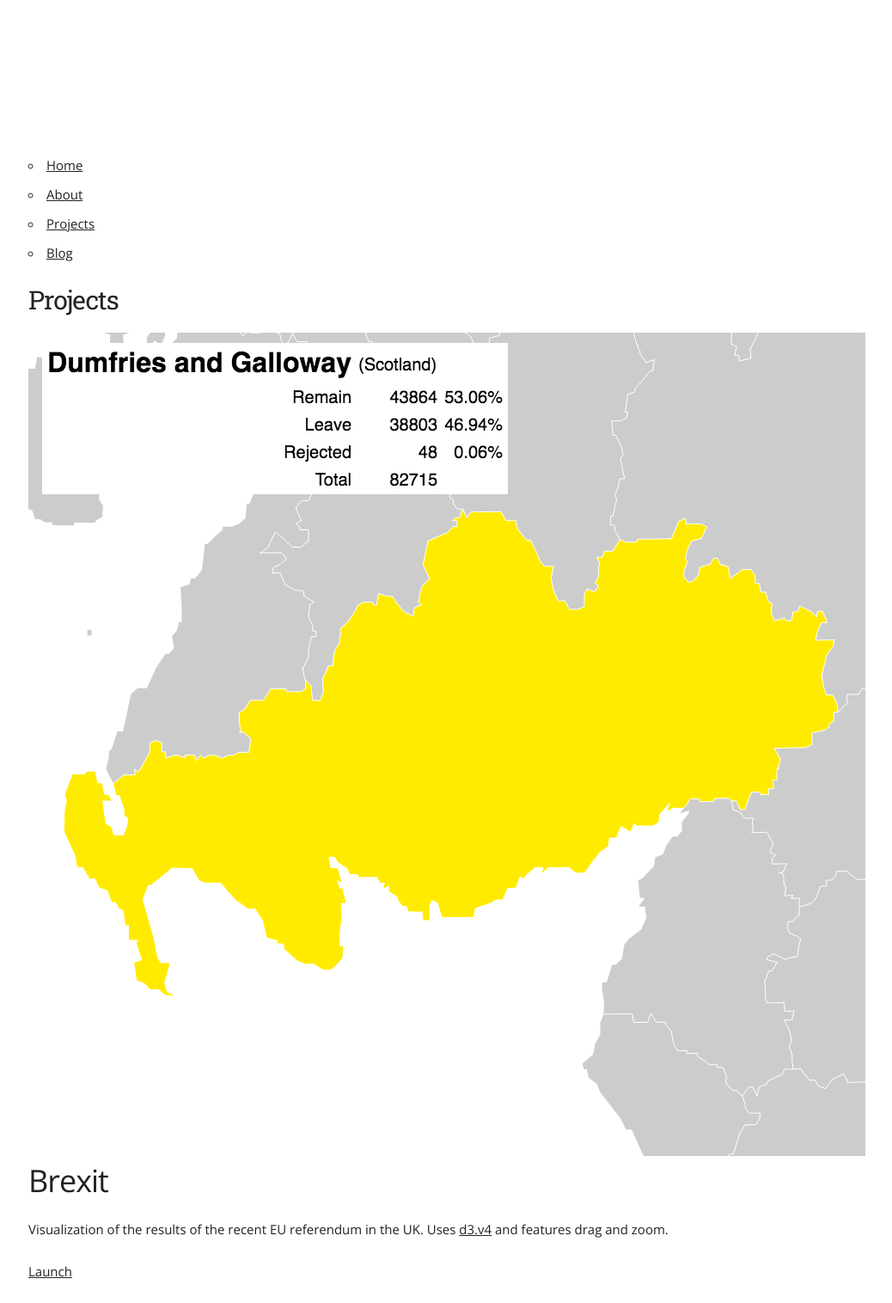
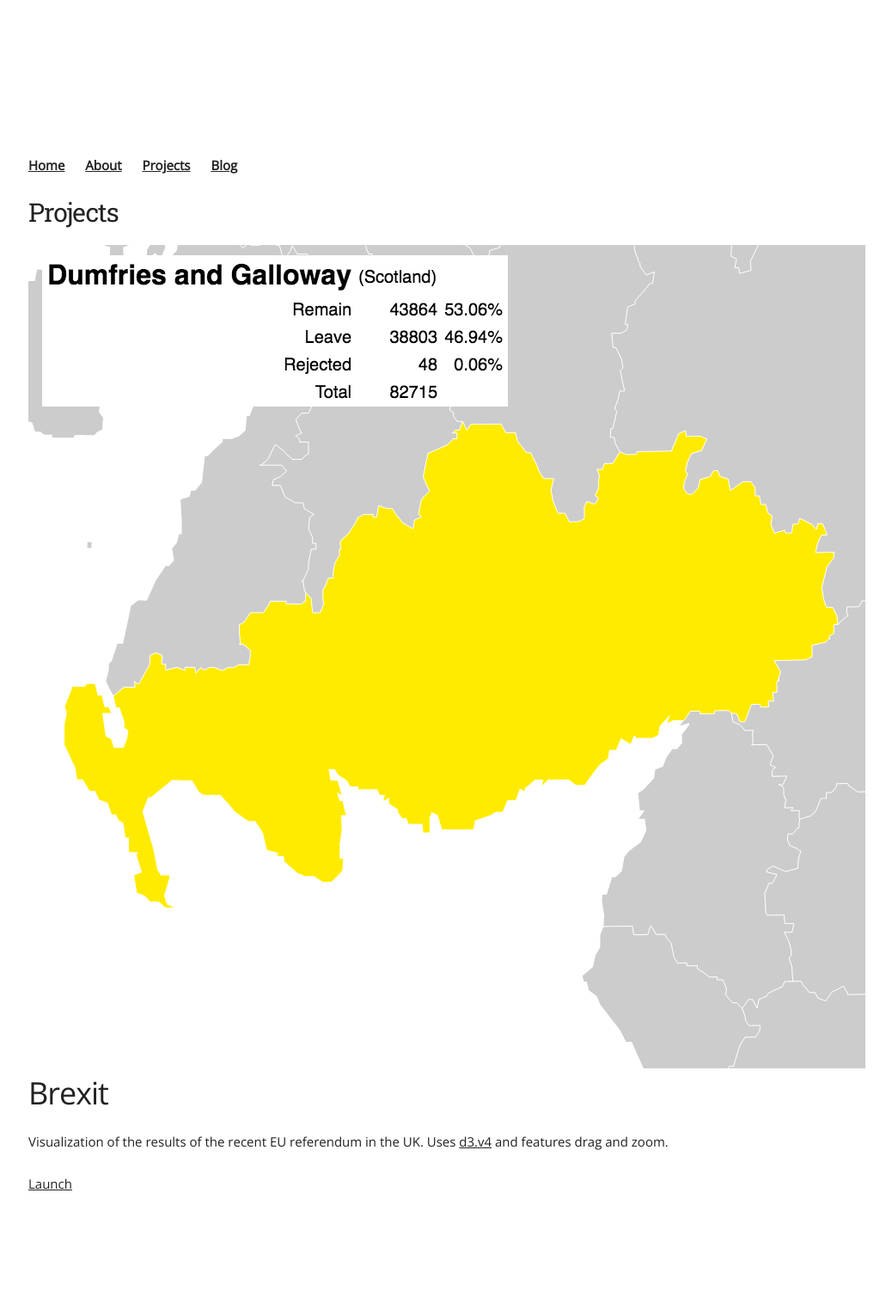
Before and after one commit to danoscarmike/danoscarmike.github.io, a Jekyll site: the page built from projects/index.html, in a window 1280 px wide. Shown: the whole page at 86% size, without its empty margins (127-1165 px from the left). Built offline with Jekyll 4.4.1, drawn with Linux system fonts in a browser that asks for light colours; after the commit the page ends 1414 px from its top, so only the background shows below that.

Commit message:
nav tags

```diff
--- a/_layouts/default.html
+++ b/_layouts/default.html
@@ -12,12 +12,14 @@
 	<body>
 		<div class="container">
 			<div class="header">
-				<ul class="nav">
-      		<li><a href="/">Home</a></li>
-        	<li><a href="/about">About</a></li>
-      		<li><a href="/projects">Projects</a></li>
-      		<li><a href="/blog">Blog</a></li>
-				</ul>
+				<nav>
+					<ul>
+	      		<li><a href="/">Home</a></li>
+	        	<li><a href="/about">About</a></li>
+	      		<li><a href="/projects">Projects</a></li>
+	      		<li><a href="/blog">Blog</a></li>
+					</ul>
+				</nav>
 			</div>
     		{{ content }}
 		</div>
```
